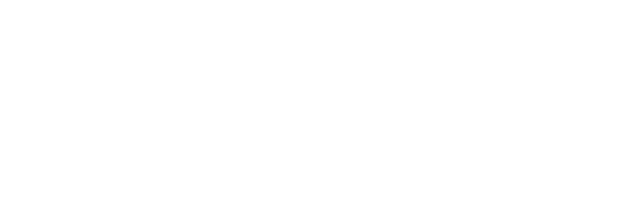
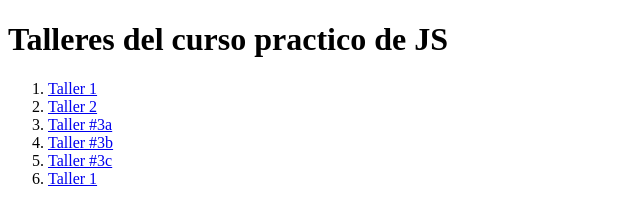
Before and after one commit to byhernand/curso-practico-js, a plain HTML site: page index.html in a window 1280 px wide. Shown: the whole page, without its empty margins (0-640 px from the left). Drawn offline with Linux system fonts and the light colour scheme.

Commit message:
Index con con links al todos los talleres

```diff
--- a/index.html
+++ b/index.html
@@ -4,9 +4,23 @@
   <meta charset="UTF-8">
   <meta http-equiv="X-UA-Compatible" content="IE=edge">
   <meta name="viewport" content="width=device-width, initial-scale=1.0">
-  <title>Document</title>
+  <title>Home | Curso practico de JS</title>
 </head>
 <body>
-
+  <header>
+    <h1>Talleres del curso practico de JS</h1>
+  </header>
+  <section>
+    <nav>
+      <ol>
+        <li><a href="figuras.html">Taller 1</a></li>
+        <li><a href="descuentos.html">Taller 2</a></li>
+        <li><a href="promedio.html">Taller #3a</a></li>
+        <li><a href="mediana.html">Taller #3b</a></li>
+        <li><a href="moda.html">Taller #3c</a></li>
+        <li><a href="promedio.html">Taller 1</a></li>
+      </ol>
+    </nav>
+  </section>
 </body>
 </html>
```
